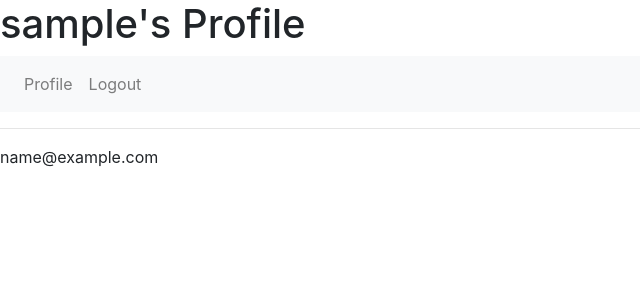
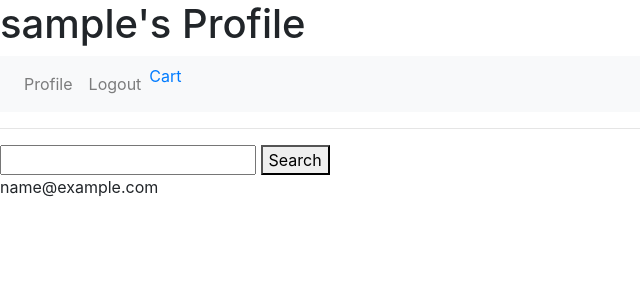
Before and after one commit to LibbyH52/ecommerce-mini-project, a Django app: page /accounts/profile/ in a window 1280 px wide. Shown: the top 300 px of the page, without its empty margins (0-640 px from the left). Run offline with Django 3.2, Linux system fonts and the light colour scheme; the visitor is signed in with stand-in values (Sample User, id 1); data comes from the database, SQL or seed files in the repository; some libraries are stand-ins or nearby versions.

Commit message:
Added font awesome cdn, nav link to view_cart and form to search for products. Updated settings.py with path to static files

```diff
--- a/ecommerce/settings.py
+++ b/ecommerce/settings.py
@@ -125,6 +125,7 @@ USE_TZ = True
 # https://docs.djangoproject.com/en/1.11/howto/static-files/
 
 STATIC_URL = '/static/'
+STATICFILES_DIR = (os.path.join(BASE_DIR, "static"),)
 
 MEDIA_ROOT = os.path.join(BASE_DIR, 'media')
 MEDIA_URL = '/media/'
--- a/templates/base.html
+++ b/templates/base.html
@@ -5,8 +5,9 @@
     <meta charset="UTF-8">
     <meta name="viewport" content="width=device-width, initial-scale=1.0">
     <meta http-equiv="X-UA-Compatible" content="ie=edge">
-    <title>{% block page_title %}{% endblock %}</title>
+    <title>Ecommerce</title>
     <link rel="stylesheet" href="https://stackpath.bootstrapcdn.com/bootstrap/4.3.1/css/bootstrap.min.css" integrity="sha384-ggOyR0iXCbMQv3Xipma34MD+dH/1fQ784/j6cY/iJTQUOhcWr7x9JvoRxT2MZw1T" crossorigin="anonymous">
+    <link rel="stylesheet" href="https://use.fontawesome.com/releases/v5.8.2/css/all.css" integrity="sha384-oS3vJWv+0UjzBfQzYUhtDYW+Pj2yciDJxpsK1OYPAYjqT085Qq/1cq5FLXAZQ7Ay" crossorigin="anonymous">
     <link rel="stylesheet" href="{% static 'css/styles.css' %}" type="text/css" />
 </head>
 <body>
@@ -20,6 +21,14 @@
             <li class="nav-item"><a class="nav-link" href="{% url 'login' %}">Login</a></li>
             <li class="nav-item"><a class="nav-link" href="{% url 'registration' %}">Register</a></li>
         {% endif %}
+            <li>
+                <a href="{% url 'view_cart' %}">
+                    <i class="fa fa-shipping-cart"></i>Cart
+                    {% if product_count > 0 %}
+                        <label class="badge badge-warning">{{product_count}}</label>
+                    {% endif %}
+                </a>
+            </li>
         </ul>
     </nav>
     <hr>
@@ -30,6 +39,12 @@
         {% endfor %}
     </div>
     {% endif %}
+    <div class="display">
+        <form action="{% url 'search' %}" method="GET">
+            <input type="text" name="q">
+            <button type="search">Search</button>
+        </form>
+    </div>
     {% block content %}
     {% endblock %}
 <script src="https://code.jquery.com/jquery-3.3.1.slim.min.js" integrity="sha384-q8i/X+965DzO0rT7abK41JStQIAqVgRVzpbzo5smXKp4YfRvH+8abtTE1Pi6jizo" crossorigin="anonymous"></script>
```
